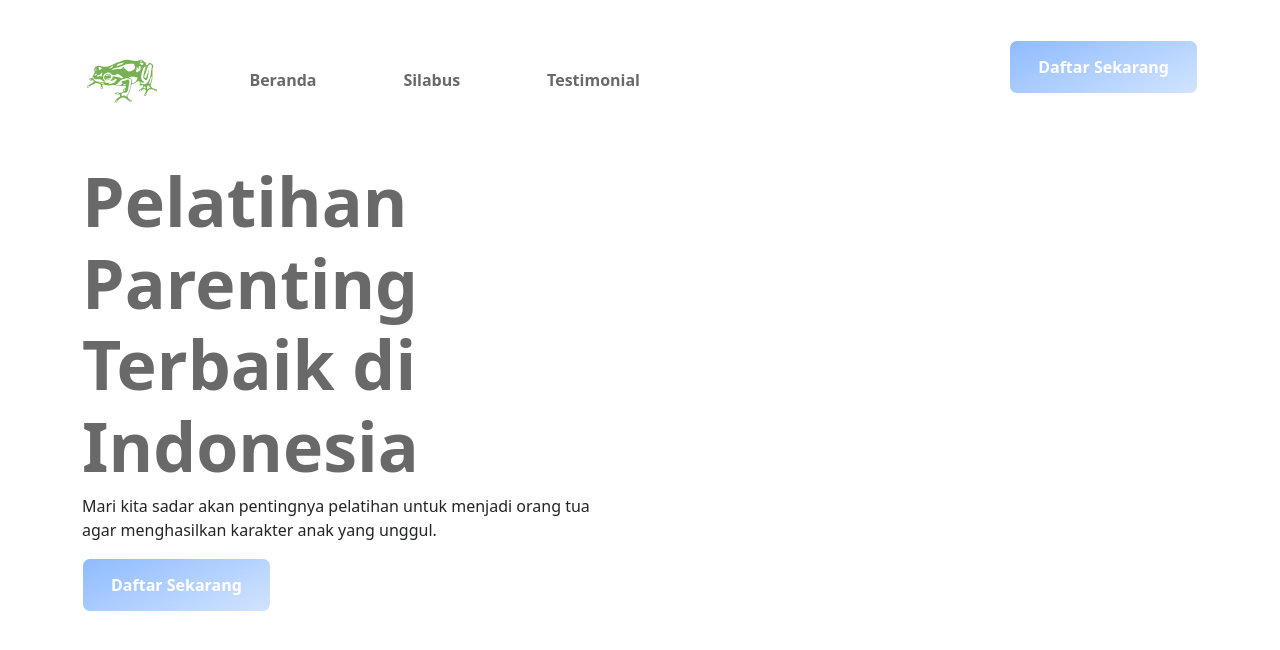
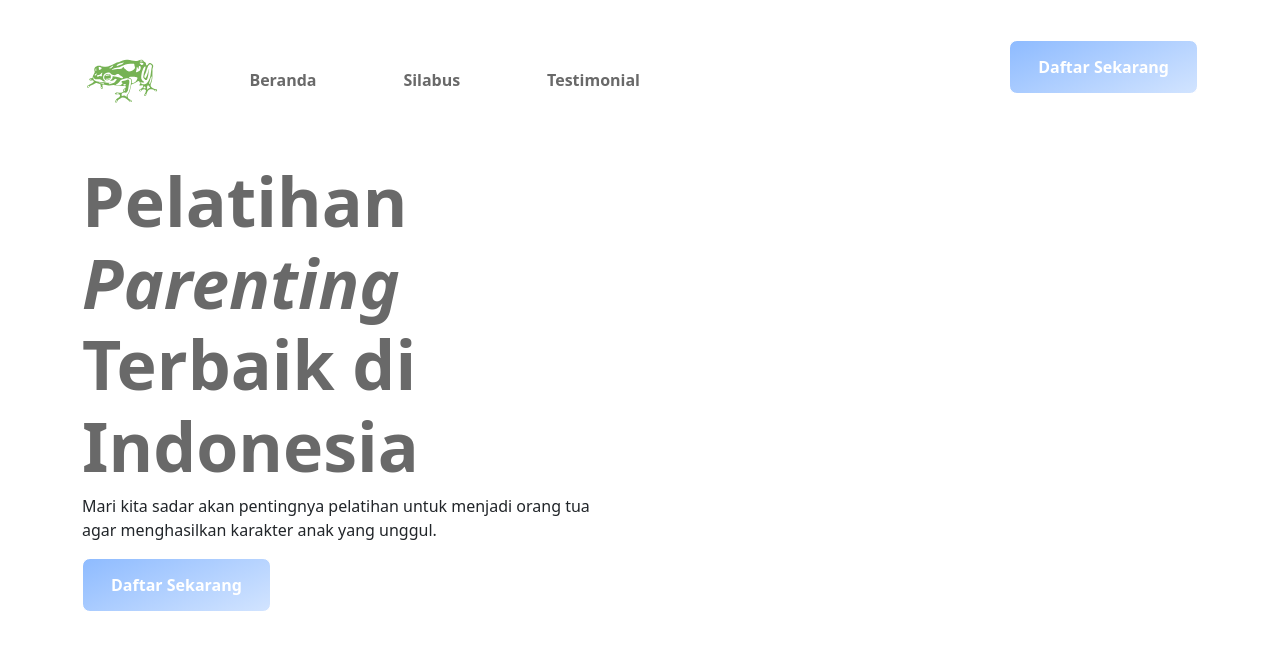
Before and after one commit to Soe-Hok-Gie/slicing-ui, a React (Create React App) app: page / in a window 1280 px wide. Shown: the top 650 px of the page. Built offline with nearby package versions, Linux system fonts and the light colour scheme.

Commit message:
penambahan

```diff
--- a/src/components/Hero.jsx
+++ b/src/components/Hero.jsx
@@ -7,7 +7,9 @@ const Hero = () => {
       {" "}
       <div className="row">
         <div className="col-lg-6">
-          <h1 className="h1-custom">Pelatihan Parenting Terbaik di Indonesia</h1>
+          <h1 className="h1-custom">
+            Pelatihan <i>Parenting</i> Terbaik di Indonesia
+          </h1>
           <p className="p-secondary">Mari kita sadar akan pentingnya pelatihan untuk menjadi orang tua agar menghasilkan karakter anak yang unggul.</p>
           <button className="btn-primary-custom">Daftar Sekarang</button>
         </div>
```
